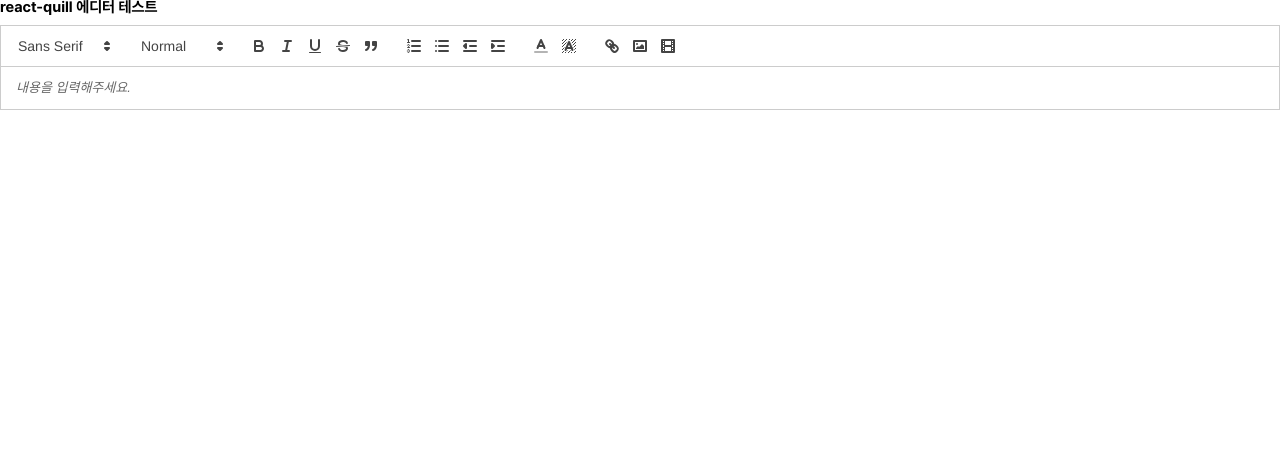
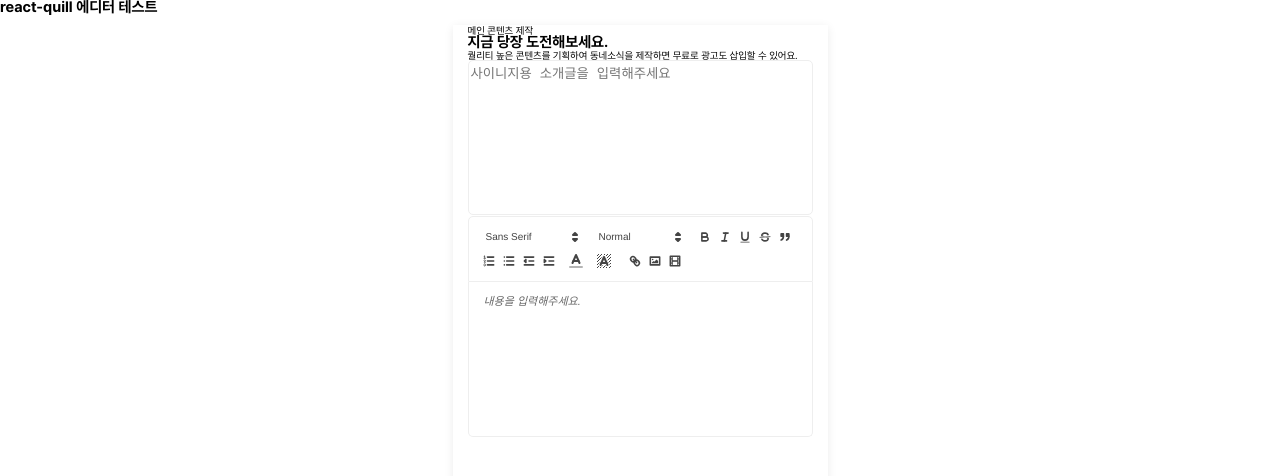
Before and after one commit to jeongeum1202/Next-Quilltest, a Next.js app: page / in a window 1280 px wide. Shown: the top 476 px of the page. Built offline with nearby package versions, Linux system fonts and the light colour scheme.

Commit message:
:lipstick: Design: react-quill 디자인 커스텀

```diff
--- a/src/app/page.tsx
+++ b/src/app/page.tsx
@@ -1,6 +1,6 @@
 'use client';
 
-import QuillEditor from '@/components/common/editor/QuillEditor';
+import ContentRegister from '@/components/domain/contents/register/ContentRegister';
 
 export default function HomePage() {
   return (
@@ -8,7 +8,7 @@ export default function HomePage() {
       <section>
         <h1>react-quill 에디터 테스트</h1>
         <br></br>
-        <QuillEditor />
+        <ContentRegister />
       </section>
     </main>
   );
--- a/src/components/common/editor/QuillEditor.tsx
+++ b/src/components/common/editor/QuillEditor.tsx
@@ -1,6 +1,7 @@
 import dynamic from 'next/dynamic';
 import React, { useMemo, useRef, useState } from 'react';
 import ReactQuill from 'react-quill';
+import * as S from './styled';
 
 type ForwardedQuillComponent = {
   forwardedRef: React.Ref<ReactQuill>;
@@ -41,16 +42,7 @@ export default function QuillEditor() {
           ],
           [
             {
-              color: [
-                '#000000',
-                '#e60000',
-                '#ff9900',
-                '#ffff00',
-                '#008a00',
-                '#0066cc',
-                '#9933ff',
-                '#ffffff',
-              ],
+              color: [],
             },
             {
               background: [],
@@ -82,6 +74,7 @@ export default function QuillEditor() {
     'image',
   ];
   return (
+    <S.QuillWrapper>
       <QuillWrapper
         modules={modules}
         formats={formats}
@@ -90,5 +83,6 @@ export default function QuillEditor() {
         forwardedRef={quillRef}
         placeholder="내용을 입력해주세요."
       />
+    </S.QuillWrapper>
   );
 }
--- /dev/null
+++ b/src/components/common/editor/styled.ts
@@ -0,0 +1,44 @@
+import styled, { css } from 'styled-components';
+
+export const QuillWrapper = styled.div`
+  ${({ theme }) => css`
+    .quill {
+      width: 345px;
+      height: 155px;
+    }
+
+    .ql-toolbar {
+      border: 1px solid #eee;
+      border-radius: 5px 5px 0 0;
+
+      & > .ql-formats {
+        margin-right: 5px;
+
+        & > button {
+          width: 20px;
+          height: 20px;
+        }
+      }
+    }
+
+    .ql-container {
+      border: 1px solid #eee;
+      border-radius: 0 0 5px 5px;
+      font-size: 11px;
+
+      & > .ql-editor {
+        &::-webkit-scrollbar {
+          width: 4px;
+        }
+        &::-webkit-scrollbar-thumb {
+          border-radius: 2px;
+          background-color: #ccc;
+        }
+      }
+    }
+
+    .ql-picker {
+      font-size: 10px;
+    }
+  `}
+`;
--- /dev/null
+++ b/src/components/common/textarea/TextArea.tsx
@@ -0,0 +1,9 @@
+import React from 'react';
+import * as S from './styled';
+type Props = {};
+
+export default function TextArea({}: Props) {
+  return (
+    <S.TextareaWrapper placeholder="사이니지용 소개글을 입력해주세요"></S.TextareaWrapper>
+  );
+}
--- /dev/null
+++ b/src/components/common/textarea/styled.ts
@@ -0,0 +1,10 @@
+import styled, { css } from 'styled-components';
+
+export const TextareaWrapper = styled.textarea`
+  ${({ theme }) => css`
+    width: 345px;
+    height: 155px;
+    border: 1px solid #eee;
+    border-radius: 5px;
+  `}
+`;
--- /dev/null
+++ b/src/components/domain/contents/register/ContentRegister.tsx
@@ -0,0 +1,24 @@
+import { Input } from '@/components/common';
+import QuillEditor from '@/components/common/editor/QuillEditor';
+
+import React from 'react';
+import * as S from './styled';
+import TextArea from '@/components/common/textarea/TextArea';
+type Props = {};
+
+export default function ContentRegister({}: Props) {
+  return (
+    <S.ContentWrapper>
+      <header>메인 콘텐츠 제작</header>
+      <div>
+        <h1>지금 당장 도전해보세요.</h1>
+        <p>
+          퀄리티 높은 콘텐츠를 기획하여 동네소식을 제작하면 무료로 광고도 삽입할
+          수 있어요.
+        </p>
+      </div>
+      <TextArea />
+      <QuillEditor />
+    </S.ContentWrapper>
+  );
+}
--- /dev/null
+++ b/src/components/domain/contents/register/styled.ts
@@ -0,0 +1,11 @@
+import styled, { css } from 'styled-components';
+
+export const ContentWrapper = styled.div`
+  ${({ theme }) => css`
+    width: 375px;
+    height: 100vh;
+    box-shadow: 0px 2px 9px 0px rgba(0, 0, 0, 0.08);
+    margin: 0 auto;
+    padding: 0 15px;
+  `}
+`;
```
Lines whose indentation alone changed are shown as unchanged.
